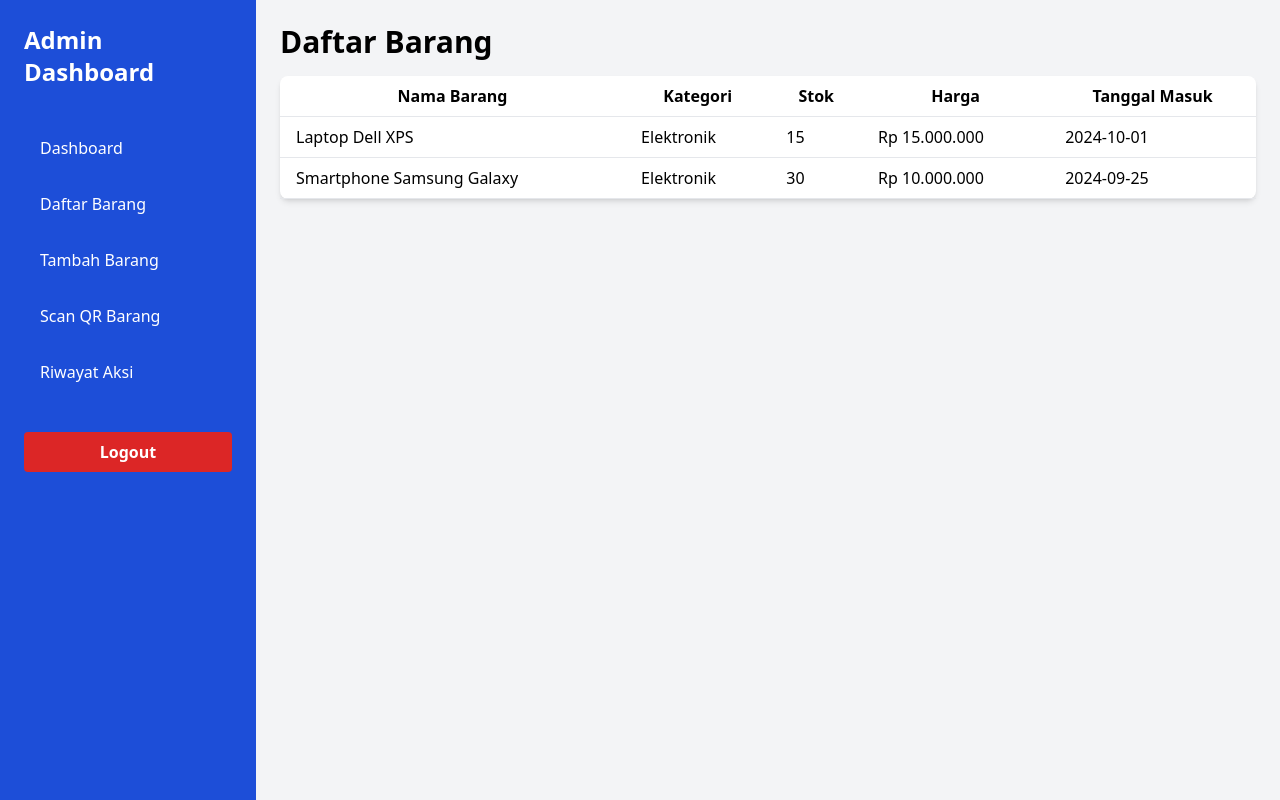
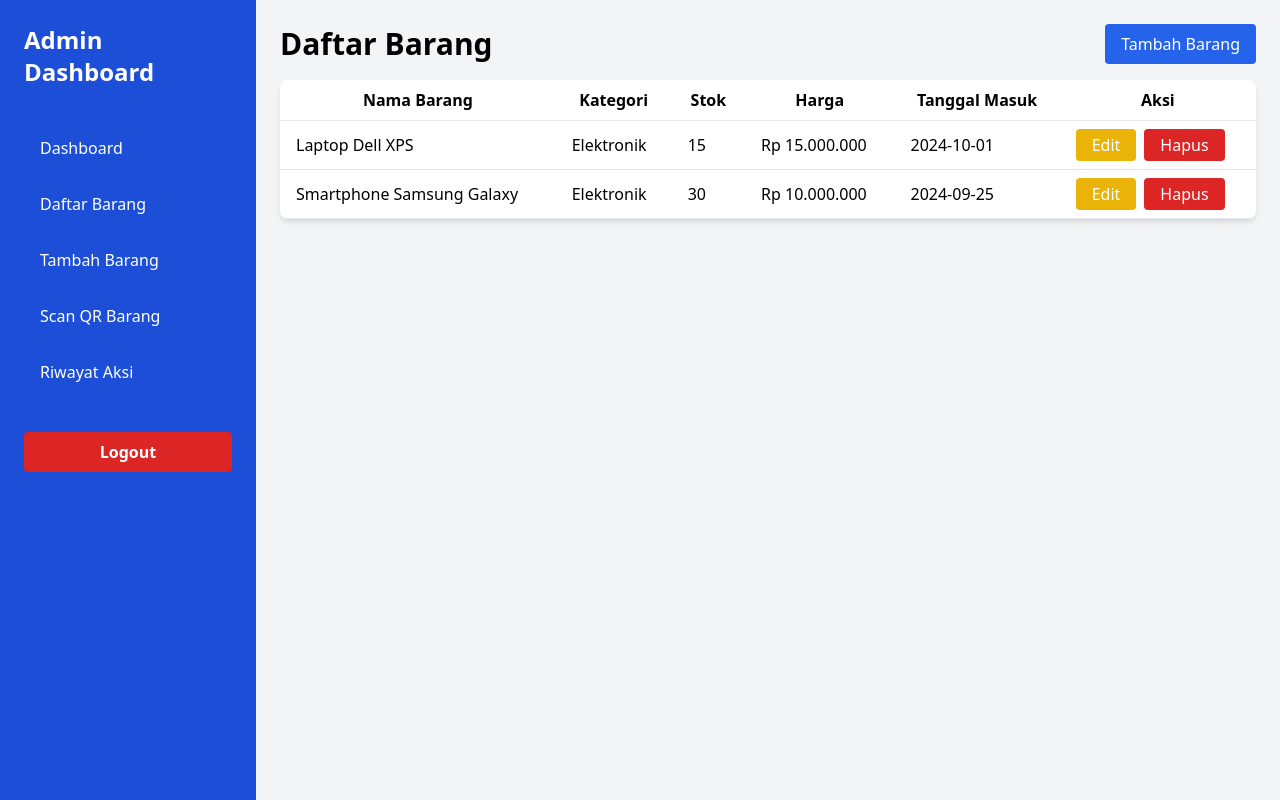
Before and after one commit to Valorun24/web-estock, a React (Create React App) app: page /daftarBarang in a window 1280 px wide. Built offline with nearby package versions, Linux system fonts and the light colour scheme.

Commit message:
daftar barang

```diff
--- a/src/components/DaftarBarang.jsx
+++ b/src/components/DaftarBarang.jsx
@@ -1,6 +1,5 @@
 import React from "react";
 import { Link, useNavigate } from "react-router-dom";
-import { getAuth, signOut } from "firebase/auth";
 import Navbar from "./navbar/Navbar"; // Import Navbar
 
 const DaftarBarang = () => {
@@ -9,7 +8,14 @@ const DaftarBarang = () => {
       <Navbar /> {/* Tambahkan Navbar di sini */}
       {/* Main content area */}
       <div className="flex-1 p-6">
-        <h1 className="text-3xl font-bold mb-4">Daftar Barang</h1>
+        {/* Header Daftar Barang dengan tombol Tambah Barang */}
+        <div className="flex justify-between items-center mb-4">
+          <h1 className="text-3xl font-bold">Daftar Barang</h1>
+          <Link to="/dashboard/tambah-barang" className="bg-blue-600 text-white px-4 py-2 rounded hover:bg-blue-500">
+            Tambah Barang
+          </Link>
+        </div>
+
         {/* Table of items */}
         <table className="min-w-full bg-white shadow-md rounded-lg">
           <thead>
@@ -19,6 +25,7 @@ const DaftarBarang = () => {
               <th className="py-2 px-4 border-b">Stok</th>
               <th className="py-2 px-4 border-b">Harga</th>
               <th className="py-2 px-4 border-b">Tanggal Masuk</th>
+              <th className="py-2 px-4 border-b">Aksi</th>
             </tr>
           </thead>
           <tbody>
@@ -28,6 +35,22 @@ const DaftarBarang = () => {
               <td className="py-2 px-4 border-b">15</td>
               <td className="py-2 px-4 border-b">Rp 15.000.000</td>
               <td className="py-2 px-4 border-b">2024-10-01</td>
+              <td className="py-2 px-4 border-b">
+                <div className="flex space-x-2">
+                  <Link
+                    to="/dashboard/edit-barang/1" // Ganti dengan ID barang yang relevan
+                    className="bg-yellow-500 text-white px-4 py-1 rounded hover:bg-yellow-400"
+                  >
+                    Edit
+                  </Link>
+                  <button
+                    onClick={() => console.log("Hapus barang")} // Implementasikan logika hapus barang
+                    className="bg-red-600 text-white px-4 py-1 rounded hover:bg-red-500"
+                  >
+                    Hapus
+                  </button>
+                </div>
+              </td>
             </tr>
             <tr>
               <td className="py-2 px-4 border-b">Smartphone Samsung Galaxy</td>
@@ -35,6 +58,22 @@ const DaftarBarang = () => {
               <td className="py-2 px-4 border-b">30</td>
               <td className="py-2 px-4 border-b">Rp 10.000.000</td>
               <td className="py-2 px-4 border-b">2024-09-25</td>
+              <td className="py-2 px-4 border-b">
+                <div className="flex space-x-2">
+                  <Link
+                    to="/dashboard/edit-barang/2" // Ganti dengan ID barang yang relevan
+                    className="bg-yellow-500 text-white px-4 py-1 rounded hover:bg-yellow-400"
+                  >
+                    Edit
+                  </Link>
+                  <button
+                    onClick={() => console.log("Hapus barang")} // Implementasikan logika hapus barang
+                    className="bg-red-600 text-white px-4 py-1 rounded hover:bg-red-500"
+                  >
+                    Hapus
+                  </button>
+                </div>
+              </td>
             </tr>
             {/* Tambahkan baris lain sesuai kebutuhan */}
           </tbody>
```
